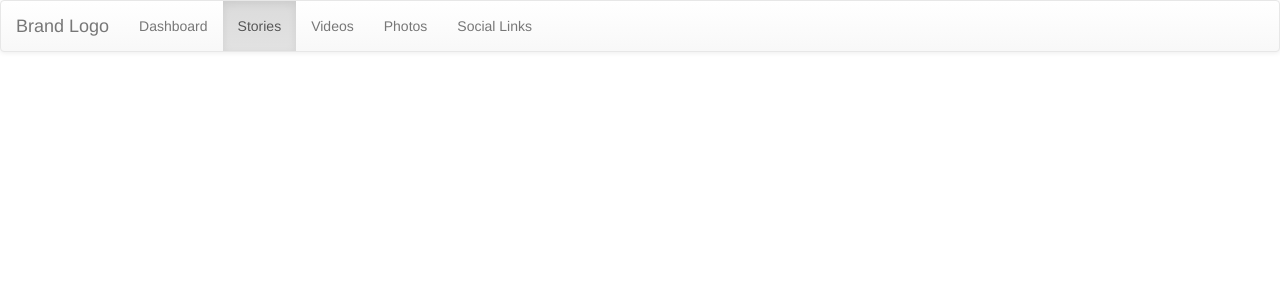
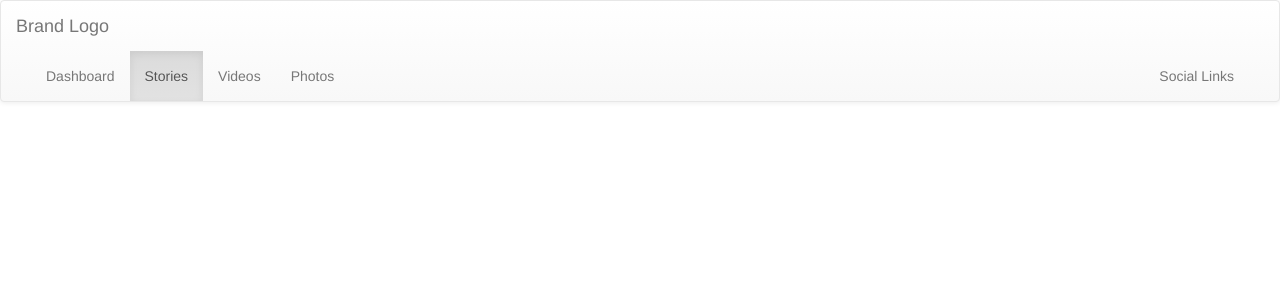
Before and after one commit to ink-ru/ink-ru.github.io, a PHP site: page / in a window 1280 px wide. Shown: the top 300 px of the page. Run offline with PHP 8.4, Linux system fonts and the light colour scheme.

Commit message:
Update style.css

```diff
--- a/style.css
+++ b/style.css
@@ -1,8 +1,8 @@
-@media (min-width: 768px){
-    .navbar-nav{
-        float:none;
-        margin: 0 auto;
-        display: table;
-        table-layout: fixed;
+.navbar-nav {
+    width: 100%;
+    text-align: center;
+    > li {
+      float: none;
+      display: inline-block;
     }
-}
+  }
```
